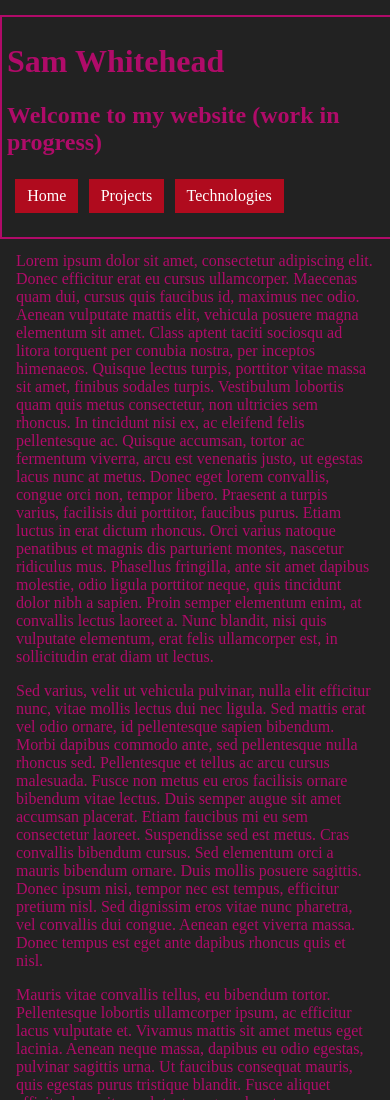
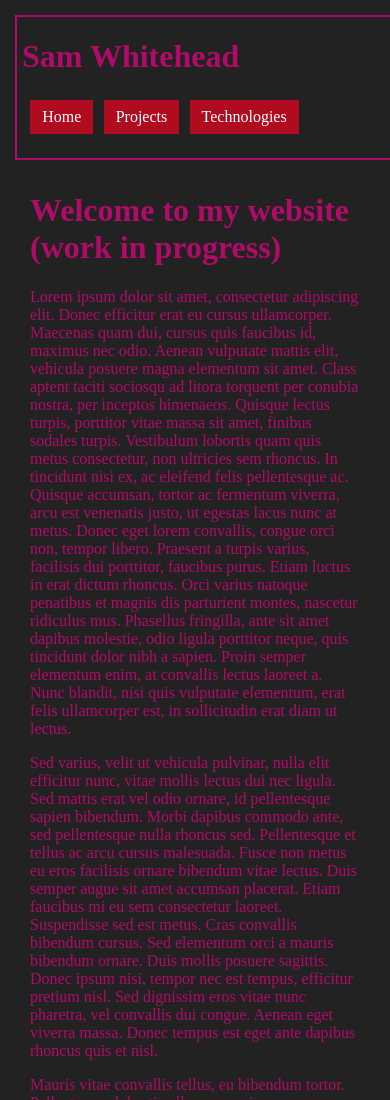
Before and after one commit to Ytrewq13/website, a plain HTML site: page index.html in a window 390 px wide. Shown: the top 1100 px of the page. Drawn offline with Linux system fonts and the light colour scheme.

Commit message:
Improve responsiveness (a bit)

```diff
--- a/css/master.css
+++ b/css/master.css
@@ -18,10 +18,7 @@ li {
   padding: .2em;
 }
 
-a {
-    color: #b00b1e;
-}
-a:link, a:visited {
+.menu-item {
   background-color: #b00b1e;
   color: white;
   padding: 8px 12px;
@@ -35,10 +32,11 @@ a:hover, a:active {
 
 #top-bar {
     position: fixed;
-    top: 15px;
+    top: 0;
     width: inherit;
     max-width: inherit;
-    padding: 5px 5px 5px 5px;
+    padding: 10px;
+    margin: 15px;
     border: 2px solid #b00b69;
     background-color: #222222;
     float: left;
@@ -46,5 +44,16 @@ a:hover, a:active {
 
 #content {
     height: 3000px;
-    padding: 16px;
+    padding: 30px;
 }
+
+@media only screen and (max-width: 768px) {
+    /* for mobile */
+    body {
+        width: 100%;
+    }
+    #top-bar {
+        padding: 5px;
+        padding-top: 0;
+    }
+}
--- a/index.html
+++ b/index.html
@@ -2,12 +2,11 @@
 <html>
 <head>
 <title>Welcome!</title>
-<link rel="stylesheet" href="/css/master.css" type="text/css">
+<link rel="stylesheet" href="/css/master.css" type="text/css" media="screen">
 </head>
 <body>
 <div id="top-bar">
 <h1>Sam Whitehead</h1>
-<h2>Welcome to my website (work in progress)</h2>
 <div class="menu" id="site-nav-menu">
     <ul>
         <li><a class="menu-item" href="/">Home</a></li>
@@ -17,7 +16,11 @@
 </div> <!-- class="menu" id="site-nav-menu" --!>
 </div> <!-- id="top-bar" --!>
 
+<!-- TODO: use classes like col-1, col-3, etc. for 1-column, 3-column, etc.
+     widths of divs (full page is 12 columns) --!>
+
 <div id="content">
+<h1>Welcome to my website (work in progress)</h1>
 
 <p>Lorem ipsum dolor sit amet, consectetur adipiscing elit. Donec efficitur
 erat eu cursus ullamcorper. Maecenas quam dui, cursus quis faucibus id, maximus
```
Also changed, not shown: projects/index.html (+3 -4 lines), technologies/index.html (+3 -4 lines).
